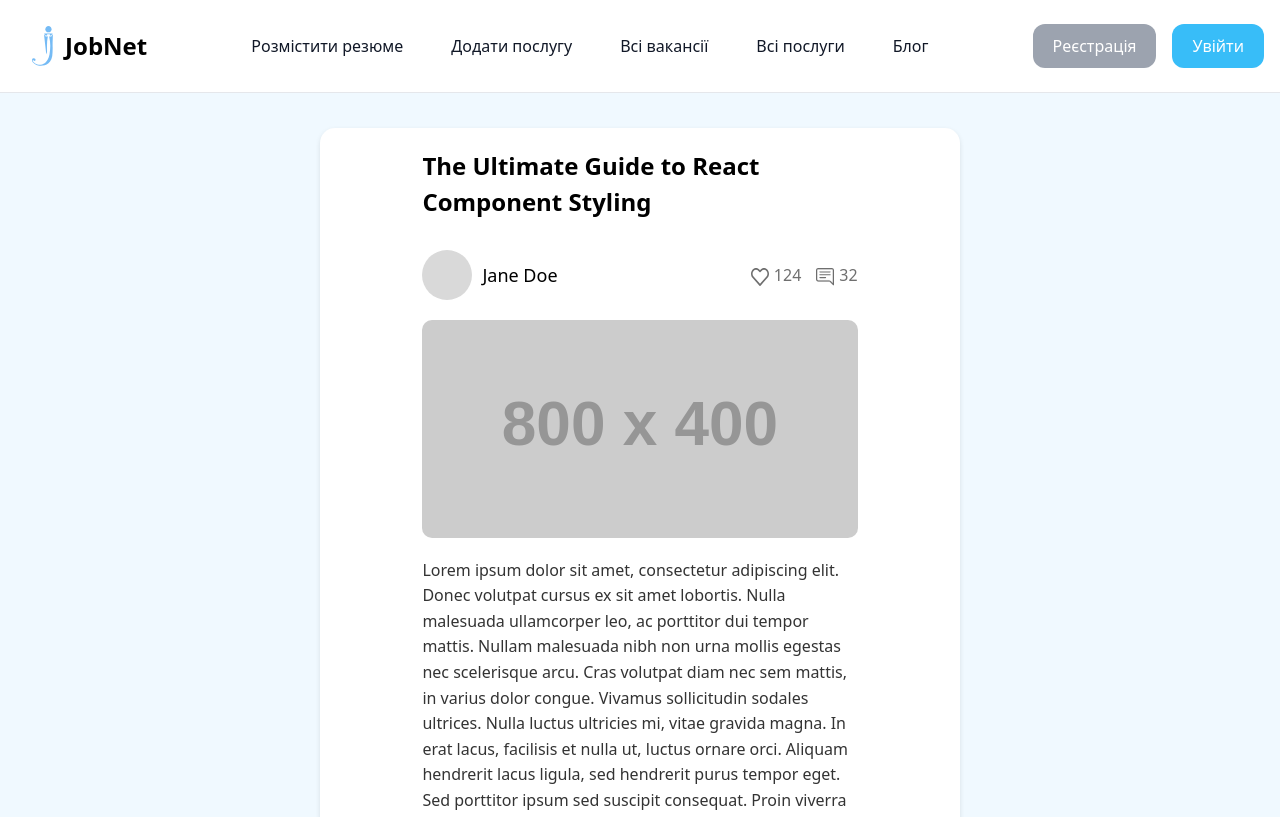
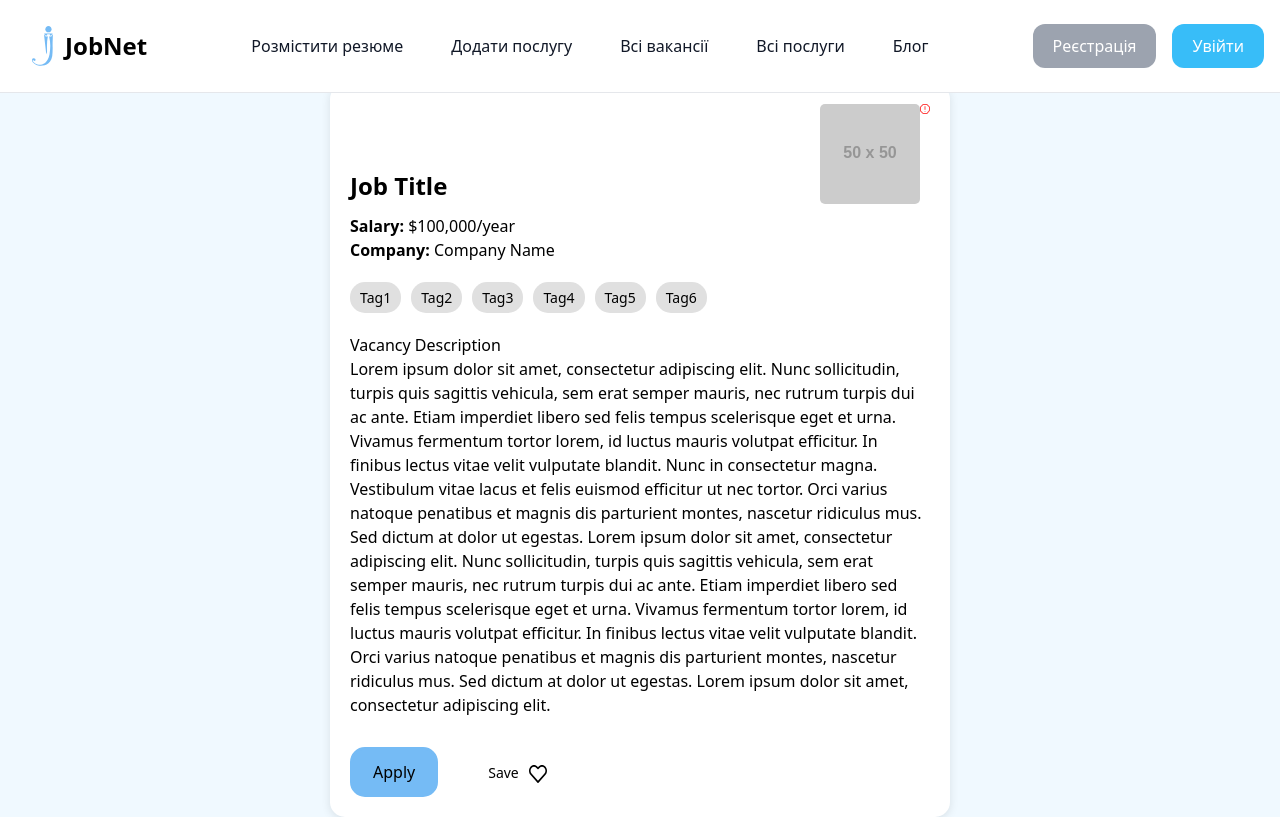
Before and after one commit to d-domnikova/jobnet, a React (Vite) app: page /blog in a window 1280 px wide. Shown: the top 817 px of the page. Built offline with nearby package versions, Linux system fonts and the light colour scheme.

Commit message:
[4.1] vacancy page -- move company logo down and left, change text

```diff
--- a/src/App.jsx
+++ b/src/App.jsx
@@ -3,18 +3,12 @@ import NoPage from "/src/pages/NoPage";
 import Landing from "/src/pages/Landing";
 import Blog from "/src/pages/Blog";
 import Post from "src/pages/Post.jsx";
+import Vacancy from "src/pages/Vacancy.jsx";
 
 export default function App() {
   return (
     <>
-      <Post
-          header="The Ultimate Guide to React Component Styling"
-          username="Jane Doe"
-          likes={124}
-          comments={32}
-          bannerImage="https://via.placeholder.com/800x400" // Replace with actual image URL
-          tags={['React', 'CSS', 'JavaScript', 'Frontend']}
-      />
+      <Vacancy/>
     </>
   )
 }
--- /dev/null
+++ b/src/pages/Vacancy.jsx
@@ -0,0 +1,199 @@
+import PropTypes from 'prop-types';
+import Report from "src/icons/Report.jsx";
+import HeartOutline from "src/icons/HeartOutline.jsx";
+
+
+const Vacancy = ({
+                         companyLogo,
+                         companyName,
+                         jobTitle,
+                         salary,
+                         jobDescription,
+                         tags,
+                         onDetailsClick,
+                         companyDescription
+                     }) => {
+    const containerStyle = {
+        padding: '20px',
+        display: 'flex',
+        flexDirection: 'column',
+        alignItems: 'center',
+        marginTop: '5%'
+    };
+
+    const vacancyStyle = {
+        backgroundColor: '#FFFFFF',
+        width: '50%',
+        borderRadius: '15px',
+        padding: '20px',
+        boxShadow: '0 2px 10px rgba(0, 0, 0, 0.1)',
+        marginBottom: '30px',
+    };
+
+    const reportIconStyle = {
+        top: '10px',
+        right: '10px',
+        cursor: 'pointer',
+        float: 'right'
+    };
+
+    const headerStyle = {
+        fontSize: '24px',
+        fontWeight: '600',
+        marginBottom: '10px',
+        display: 'flex',
+        justifyContent: 'space-between',
+        alignItems: 'end',
+    };
+
+    const logoStyle = {
+        width: '100px',
+        height: '100px',
+        borderRadius: '5px',
+        backgroundSize: 'cover',
+        backgroundPosition: 'center',
+    };
+
+    const detailsStyle = {
+        marginBottom: '20px',
+    };
+
+    const tagsContainerStyle = {
+        display: 'flex',
+        flexWrap: 'wrap',
+        gap: '10px',
+        marginBottom: '20px',
+    };
+
+    const tagStyle = {
+        backgroundColor: '#E0E0E0',
+        padding: '5px 10px',
+        borderRadius: '15px',
+        fontSize: '14px',
+    };
+
+    const descriptionContainerStyle = {
+        marginBottom: '30px',
+    };
+
+    const buttonStyle = {
+        padding: '10px 20px',
+        borderRadius: '15px',
+        cursor: 'pointer',
+        marginRight: '10px',
+        border: 'solid 3px #75BBF5',
+    };
+
+    const saveTextStyle = {
+        marginLeft: '40px',
+        display: 'flex',
+        alignItems: 'center',
+        fontSize: '14px',
+        fontWeight: '500',
+        gap: '10px'
+    };
+
+    const companySectionStyle = {
+        backgroundColor: '#FFFFFF',
+        width: '50%',
+        height: '20%',
+        borderRadius: '15px',
+        padding: '20px',
+        boxShadow: '0 2px 10px rgba(0, 0, 0, 0.1)',
+    };
+
+    const companyHeaderStyle = {
+        fontSize: '22px',
+        fontWeight: '600',
+        display: 'flex',
+        justifyContent: 'space-between',
+        alignItems: 'center',
+        marginBottom: '15px',
+    };
+
+    return (
+        <div style={containerStyle}>
+            {/* Vacancy Section */}
+            <div style={vacancyStyle}>
+                <div style={reportIconStyle}>
+                    <Report />
+                </div>
+                <div style={headerStyle}>
+                    <h2>{jobTitle}</h2>
+                    <div
+                        style={{
+                            ...logoStyle,
+                            backgroundImage: `url(${companyLogo})`,
+                        }}
+                    ></div>
+                </div>
+                <div style={detailsStyle}>
+                    <p><strong>Salary:</strong> {salary}</p>
+                    <p><strong>Company:</strong> {companyName}</p>
+                </div>
+                <div style={tagsContainerStyle}>
+                    {tags.map((tag, index) => (
+                        <span key={index} style={tagStyle}>
+                            {tag}
+                        </span>
+                    ))}
+                </div>
+                <div style={descriptionContainerStyle}>
+                    <h3>Vacancy Description</h3>
+                    <p>{jobDescription}</p>
+                </div>
+                <div style={{ display: 'flex', alignItems: 'center' }}>
+                    <button style={{...buttonStyle, ...{backgroundColor:'#75BBF5'}}}>Apply</button>
+                    <div style={saveTextStyle}>
+                        <span>Save</span>
+                        <HeartOutline color="#000000"/>
+                    </div>
+                </div>
+            </div>
+
+            {/* Company Section */}
+            <div style={companySectionStyle}>
+                <div style={companyHeaderStyle}>
+                    <h3>{companyName}</h3>
+                    <button style={{ ...buttonStyle}} onClick={onDetailsClick}>
+                        Детальніше >
+                    </button>
+                </div>
+                <p>{companyDescription}</p>
+            </div>
+        </div>
+    );
+};
+
+Vacancy.propTypes = {
+    companyLogo: PropTypes.string,
+    companyName: PropTypes.string,
+    jobTitle: PropTypes.string,
+    salary: PropTypes.string,
+    jobDescription: PropTypes.string,
+    tags: PropTypes.arrayOf(PropTypes.string),
+    onReport: PropTypes.func,
+    onSave: PropTypes.func,
+    onDetailsClick: PropTypes.func,
+    companyDescription: PropTypes.string,
+};
+
+Vacancy.defaultProps = {
+    companyLogo: 'https://via.placeholder.com/50',
+    companyName: 'Company Name',
+    jobTitle: 'Job Title',
+    salary: '$100,000/year',
+    jobDescription: 'Lorem ipsum dolor sit amet, consectetur adipiscing elit. Nunc sollicitudin, turpis quis sagittis vehicula, sem erat semper mauris, nec rutrum turpis dui ac ante. Etiam imperdiet libero sed felis tempus scelerisque eget et urna. Vivamus fermentum tortor lorem, id luctus mauris volutpat efficitur. In finibus lectus vitae velit vulputate blandit. Nunc in consectetur magna. Vestibulum vitae lacus et felis euismod efficitur ut nec tortor. Orci varius natoque penatibus et magnis dis parturient montes, nascetur ridiculus mus. Sed dictum at dolor ut egestas.\n' +
+        '\n' +
+        'Lorem ipsum dolor sit amet, consectetur adipiscing elit. Nunc sollicitudin, turpis quis sagittis vehicula, sem erat semper mauris, nec rutrum turpis dui ac ante. \n' +
+        '\n' +
+        'Etiam imperdiet libero sed felis tempus scelerisque eget et urna. Vivamus fermentum tortor lorem, id luctus mauris volutpat efficitur. In finibus lectus vitae velit vulputate blandit. Orci varius natoque penatibus et magnis dis parturient montes, nascetur ridiculus mus. Sed dictum at dolor ut egestas.\n' +
+        '\n' +
+        'Lorem ipsum dolor sit amet, consectetur adipiscing elit. ',
+    tags: ['Tag1', 'Tag2', 'Tag3', 'Tag4', 'Tag5', 'Tag6'],
+    onSave: () => alert('Saved!'),
+    onDetailsClick: () => alert('View Company Details'),
+    companyDescription: 'Lorem ipsum dolor sit amet, consectetur adipiscing elit. Nunc sollicitudin, turpis quis sagittis vehicula, sem erat semper mauris, nec rutrum turpis dui ac ante. Etiam imperdiet libero sed felis tempus scelerisque eget et urna. ',
+};
+
+export default Vacancy;
```
